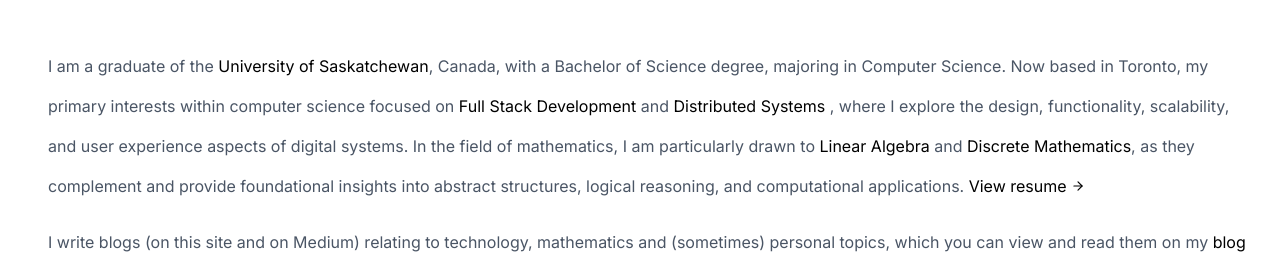
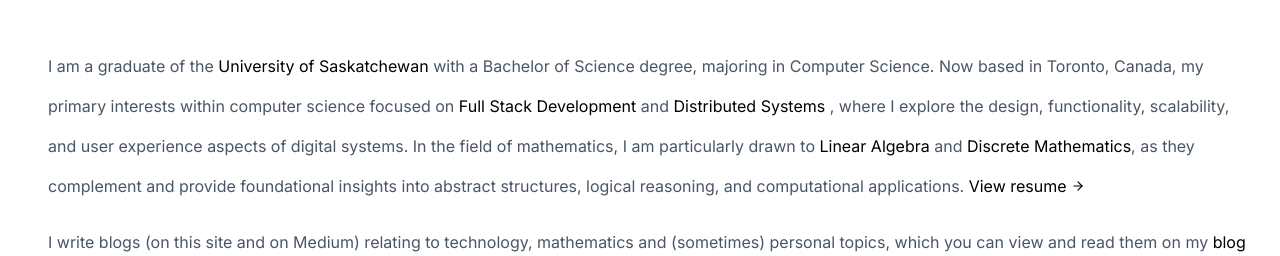
Before and after one commit to sunillshastry/sunilshastry.com, a Next.js app: page / in a window 1280 px wide. Shown: the part 238-494 px from the top of the page. Built offline with nearby package versions, Linux system fonts and the light colour scheme.

Commit message:
Update the home page about section: better location description

```diff
--- a/app/page.tsx
+++ b/app/page.tsx
@@ -60,8 +60,8 @@ export default function Page() {
 					>
 						University of Saskatchewan
 					</AnchorLink>
-					, Canada, with a Bachelor of Science degree, majoring in Computer
-					Science. Now based in Toronto, my primary interests within computer
+					&nbsp;with a Bachelor of Science degree, majoring in Computer Science.
+					Now based in Toronto, Canada, my primary interests within computer
 					science focused on{' '}
 					<AnchorLink
 						href="https://aws.amazon.com/what-is/full-stack-development/"
```
